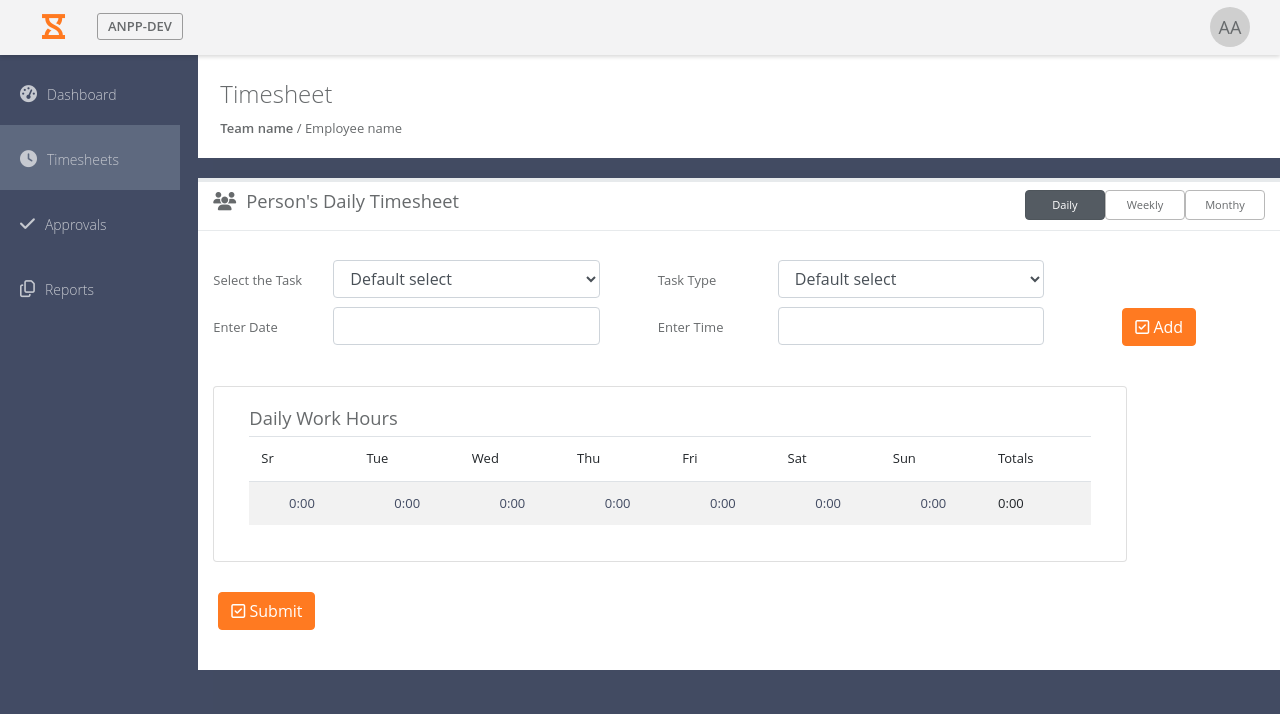
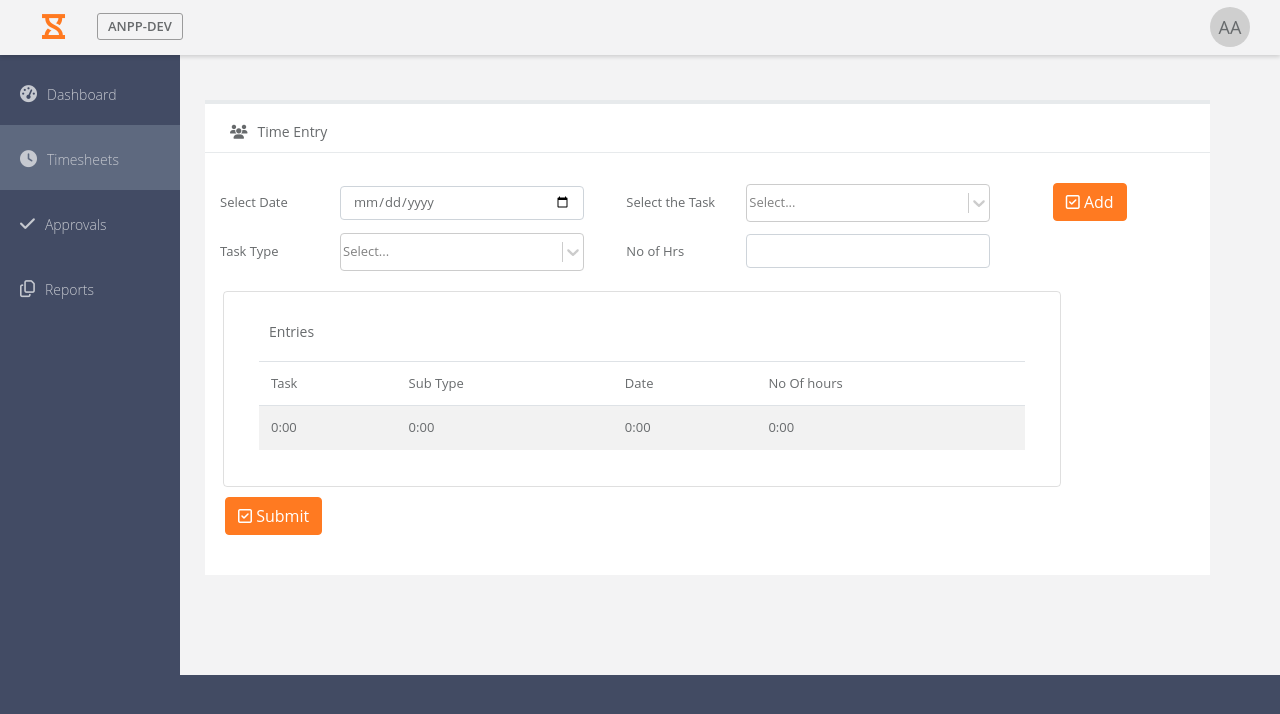
Before and after one commit to anaankit992/time-tracker, a React (Create React App) app: page / in a window 1280 px wide. Both pictures are taken after a click on the item "Timesheets". Shown: the top 714 px of the page. Built offline with nearby package versions, Linux system fonts and the light colour scheme.

Commit message:
UI changes made to time sheet

```diff
--- a/package.json
+++ b/package.json
@@ -11,7 +11,8 @@
     "react-dom": "^16.13.1",
     "react-google-charts": "^3.0.15",
     "react-router-dom": "^5.2.0",
-    "react-scripts": "3.4.3"
+    "react-scripts": "3.4.3",
+    "react-select": "^3.1.0"
   },
   "scripts": {
     "start": "react-scripts start",
--- /dev/null
+++ b/src/common/SelectInput.js
@@ -0,0 +1,22 @@
+import React from 'react';
+import Select from 'react-select';
+
+function SelectInput(props) {
+
+    const { options, handleChange, selectedOption } = props;
+
+    return (
+        <Select
+            {...props}
+            value={selectedOption}
+            onChange={handleChange}
+            options={options}
+            className="inputType"
+        />
+    )
+
+}
+
+
+
+export default SelectInput
--- a/src/components/TimeSheet.js
+++ b/src/components/TimeSheet.js
@@ -1,138 +1,75 @@
 import React from 'react';
+import SelectInput from '../common/SelectInput';
+
+
+const selectOptions = [
+    { value: 'chocolate', label: 'Chocolate' },
+    { value: 'strawberry', label: 'Strawberry' },
+    { value: 'vanilla', label: 'Vanilla' },
+];
 
 function TimeSheet() {
-    return (<div id="main" className="wrapper">
-        <main className="col-sm-10 right no_padding">
-            <div className="row heading_container white-bg">
-                <div className="col-xs-12">
-                    <h2 class="head2">Timesheet</h2>
-                    <div><span className="team_name">Team name</span> / <span className="user_name">Employee name</span></div>
-                </div>
-            </div>
-            <div className="section_container timesheet white-bg">
+    return (<div id="main" className="timesheet-wrapper">
+        <main className="col-sm-10 no_padding">
+            <div className="section_container timesheet">
                 <div className="row">
-                    <div className="col-md-12 no_padding">
-                        <div className="section_heading white-bg">
-                            <h5 className="head5 col-md-4 left">
-                                <span className="fa fa-users m-r-sm"></span><span className="name">Person's</span> <span className="cycle">Daily</span> Timesheet</h5>
-                            <div className="toggle_btn col-md-8">
-                                <div className="" role="group">
-                                    <button type="button" className="btn btn1 btn-secondary active">Daily</button>
-                                    <button type="button" className="btn btn1 btn-secondary">Weekly</button>
-                                    <button type="button" className="btn btn1 btn-secondary">Monthy</button>
-                                </div>
-                            </div>
-                        </div>
+                    <div className="col-md-11 no_padding">
+                            <TimeHeader />
                         <div className="section_main white-bg">
                             <div className="col-md-12">
                                 <div className="section_row">
                                     <div className="col-sm-5 left">
-                                        <label for="task">Select the Task</label>
-                                        <select className="form-control inputType" id="task">
-                                            <option>Default select</option>
-                                        </select>
+                                        <label for="data">Select Date </label>
+                                        <input type="date" className="form-control inputType" id="data"></input>
                                     </div>
                                     <div className="col-sm-5 left">
-                                        <label for="task">Task Type</label>
-                                        <select className="form-control inputType" id="task">
-                                            <option>Default select</option>
-                                        </select>
+                                        <label for="task">Select the Task</label>
+                                        <SelectInput options={selectOptions} handleChange={e => { console.log(e) }} />
                                     </div>
+
                                 </div>
-                                <div className="clear"></div>
                                 <div className="section_row">
                                     <div className="col-sm-5 left">
-                                        <label for="data">Enter Date </label>
-                                        <input className="form-control inputType" id="data"></input>
+                                        <label for="task">Task Type</label>
+                                        <SelectInput options={selectOptions} handleChange={e => { console.log(e) }} />
                                     </div>
                                     <div className="col-sm-5 left">
-                                        <label for="data">Enter Time </label>
-                                        <input className="form-control inputType" id="data"></input>
+                                        <label for="data">No of Hrs </label>
+                                        <input type="number" min="0:00" max="12:00" className="form-control inputType" id="data"></input>
                                     </div>
                                 </div>
                                 <button className="btn btn-primary btn-large">
                                     <i className="fa fa-check-square-o" aria-hidden="true"></i> Add
                                 </button>
 
-                                <div className="clear"></div>
                             </div>
-                            <div className=" display_area col-md-10">
+                            <div className="display_area col-md-10">
                                 <div className="section-body">
-                                    <h5 className="head5 card-title">Daily Work Hours</h5>
+                                    <h5 className="head5 card-title">Entries</h5>
                                     <table className="table table-striped">
-                                        <thead className="font-bold">
-                                            <tr>
-
-                                                <td>Sr</td>
-
-                                                <td>Tue</td>
-
-                                                <td>Wed</td>
-
-                                                <td>Thu</td>
-
-                                                <td>Fri</td>
-
-                                                <td>Sat</td>
-
-                                                <td>Sun</td>
-
-                                                <td>Totals</td>
+                                        <thead >
+                                            <tr className="table-headings">
+                                                <td>Task</td>
+                                                <td>Sub Type</td>
+                                                <td>Date</td>
+                                                <td>No Of hours</td>
                                             </tr>
                                         </thead>
                                         <tbody>
                                             <tr>
-
-                                                <td className="text-center">
-                                                    <a className="day-time day-time-link no-status"
-                                                        href="#timesheets/day/2020-08-17/person/jZUo8TZiC7z5eB53">
-                                                        0:00
-                                            </a>
+                                                <td>
+                                                    0:00
+                                                </td>
+                                                <td>
+                                                    0:00
                                                 </td>
 
-                                                <td className="text-center">
-                                                    <a className="day-time day-time-link no-status"
-                                                        href="#timesheets/day/2020-08-18/person/jZUo8TZiC7z5eB53">
-                                                        0:00
-                                            </a>
+                                                <td>
+                                                    0:00
                                                 </td>
-
-                                                <td className="text-center">
-                                                    <a className="day-time day-time-link no-status"
-                                                        href="#timesheets/day/2020-08-19/person/jZUo8TZiC7z5eB53">
-                                                        0:00
-                                            </a>
+                                                <td>
+                                                    0:00
                                                 </td>
-
-                                                <td className="text-center">
-                                                    <a className="day-time day-time-link no-status"
-                                                        href="#timesheets/day/2020-08-20/person/jZUo8TZiC7z5eB53">
-                                                        0:00
-                                            </a>
-                                                </td>
-
-                                                <td className="text-center">
-                                                    <a className="day-time day-time-link no-status"
-                                                        href="#timesheets/day/2020-08-21/person/jZUo8TZiC7z5eB53">
-                                                        0:00
-                                            </a>
-                                                </td>
-
-                                                <td className="text-center">
-                                                    <a className="day-time day-time-link no-status"
-                                                        href="#timesheets/day/2020-08-22/person/jZUo8TZiC7z5eB53">
-                                                        0:00
-                                            </a>
-                                                </td>
-
-                                                <td className="text-center">
-                                                    <a className="day-time day-time-link no-status"
-                                                        href="#timesheets/day/2020-08-23/person/jZUo8TZiC7z5eB53">
-                                                        0:00
-                                            </a>
-                                                </td>
-
-                                                <td className="font-bold font-large">0:00</td>
                                             </tr>
                                         </tbody>
                                     </table>
@@ -152,4 +89,10 @@ function TimeSheet() {
     </div>)
 }
 
+
+const TimeHeader = () => <div className="section_heading white-bg">
+    <h5 className="head5 col-md-4 left">
+        <span className="fa fa-users m-r-sm"></span>Time Entry</h5>
+</div>
+
 export default TimeSheet;
--- a/src/css/RightSide.css
+++ b/src/css/RightSide.css
@@ -1,3 +1,7 @@
+.main-page {
+  background: #f3f3f4;
+}
+
 .right-side {
   background-color: #f3f3f4;
   width: 100%;
@@ -30,13 +34,13 @@
   background: #ffff;
 }
 
-text{
+text {
   color: #c7c7c7;
   font-weight: lighter;
   font-size: 11px;
 }
 
-.chart-card .body{
+.chart-card .body {
   padding: 0px !important;
 }
 
--- a/src/css/TimeSheet.css
+++ b/src/css/TimeSheet.css
@@ -1,31 +1,20 @@
-
 .left {
   float: left;
 }
-.right {
-  float: right;
-}
-.clear {
-  clear: both;
-}
-
-.font-bold td {
-  width: 12.5%;
-}
-
 .white-bg {
   background-color: #fff;
 }
-.wrapper {
+.timesheet-wrapper {
   overflow-y: hidden;
   width: 100%;
   overflow-x: hidden;
 }
 main {
   padding: 0 15px;
+  margin-left: 220px;
 }
-.no_padding{
-    padding:0;
+.no_padding {
+  padding: 0;
 }
 .heading_container {
   border-top: 0;
@@ -42,13 +31,12 @@ main {
   font-weight: 600;
 }
 .section_container {
-  padding: 20px 0px 40px;
-  background-color: #424b62;
+  padding: 100px 0px 100px;
 }
 .section_heading {
   height: 52px;
   border-color: #e7eaec;
-    background-color: #fff;
+  /* background-color: #fff; */
   border-width: 4px 0 0;
   border-style: solid solid none;
   padding: 8px 15px 7px;
@@ -59,11 +47,9 @@ main {
   float: left;
 }
 h5.head5 {
-  display: inline-block;
-  font-size: 1.41em;
+  font-size: 14px;
   text-overflow: ellipsis;
-  margin: 0px 0px 7px;
-  padding: 0px;
+  padding: 12px 0px 8px 10px;
 }
 .section_main {
   border-color: #e7eaec;
@@ -76,16 +62,7 @@ h5.head5 {
   padding: 0;
 }
 .display_area {
-  margin: 20px 15px;
-  position: relative;
-  display: -ms-flexbox;
-  display: flex;
-  -ms-flex-direction: column;
-  flex-direction: column;
-  min-width: 0;
-  word-wrap: break-word;
-  background-color: #fff;
-  background-clip: border-box;
+  margin: 50px 0 0 18px;
   border: 1px solid rgba(0, 0, 0, 0.125);
   border-radius: 0.25rem;
 }
@@ -113,7 +90,7 @@ h5.head5 {
   height: 30px;
   border: 1px solid #b8b8b8;
   color: inherit;
-  background: #fff;
+  /* background: #fff; */
   padding: 5px 10px;
   font-size: 0.85em;
   line-height: 1.5em;
@@ -125,7 +102,9 @@ h5.head5 {
 .fa-users {
   margin-right: 10px;
 }
-.btn-primary, .btn-primary:hover, .btn-primary:focus  {
+.btn-primary,
+.btn-primary:hover,
+.btn-primary:focus {
   background-color: #ff7a21;
   border-color: #ff7a21;
   margin: 10px 20px 20px;
@@ -137,10 +116,20 @@ h5.head5 {
   margin-right: 5px;
   padding: 0;
 }
-a {
-  color: #424b62;
+
+.timesheet-wrapper .form-control {
+  color: #686b6d;
+  font-size: 13px;
+  font-weight: normal;
 }
-.table-timesheet {
-  text-align: center;
-  margin-top: 20px;
+
+.timesheet-wrapper .table-headings {
+  color: #686b6d;
+  font-weight: 500;
+  font-size: 13px;
 }
+
+.timesheet-wrapper tbody {
+  color: #686b6d;
+  font-size: 13px;
+}
```
Also changed, not shown: src/Constants.js (added, +10 -0 lines), temp.js (+99 -73 lines), 1 other file (tests, documents, lock files or other folders). Lines whose indentation alone changed are shown as unchanged.
